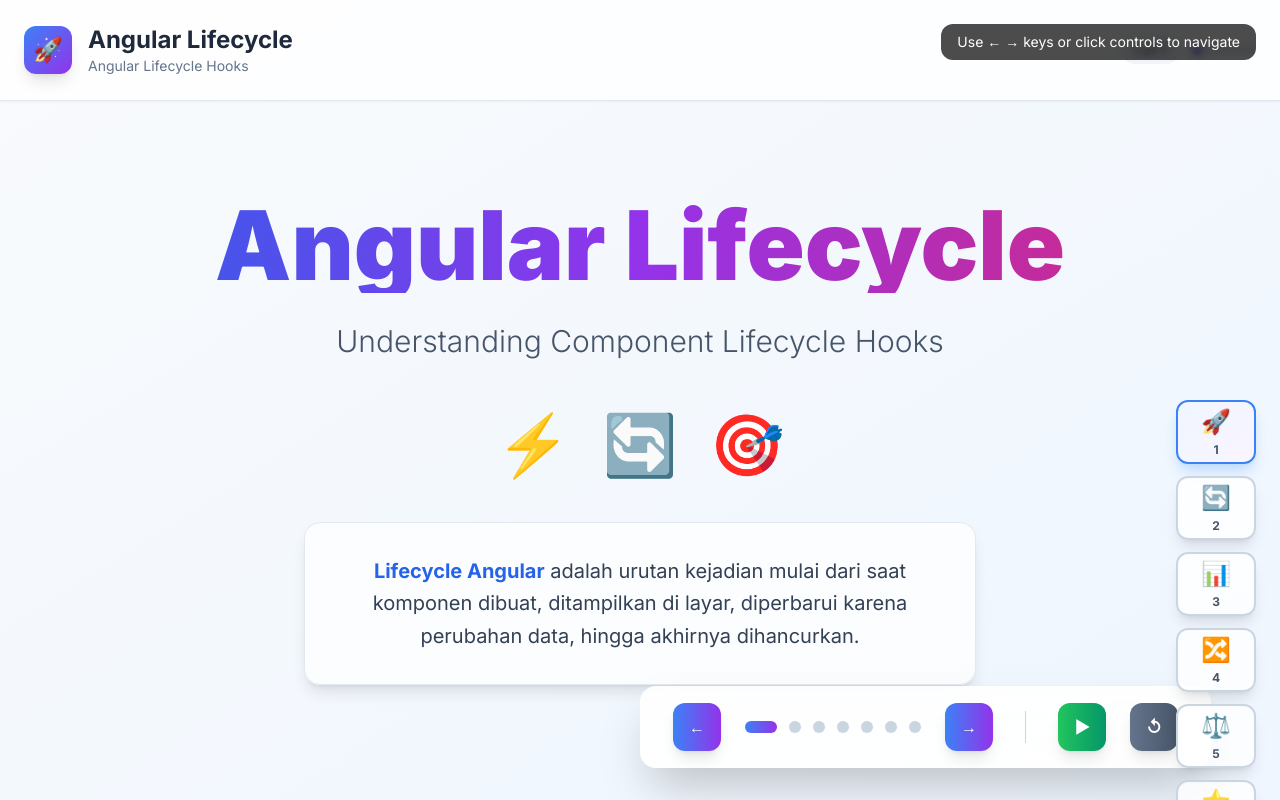
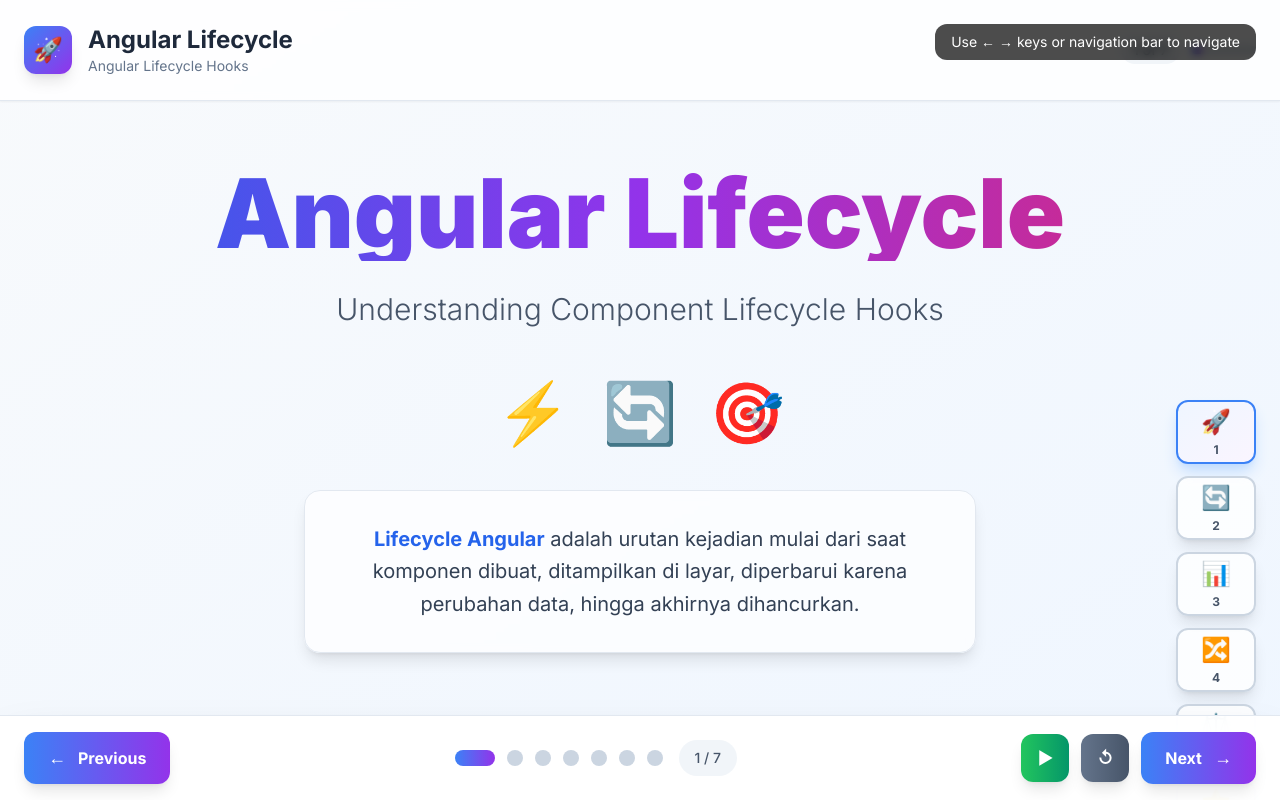
Before and after one commit to wellyprtm/angular-lifecycle-presentation, a Next.js app: page / in a window 1280 px wide. Built offline with nearby package versions, Linux system fonts and the light colour scheme.

Commit message:
update source

```diff
--- a/app/page.tsx
+++ b/app/page.tsx
@@ -46,14 +46,14 @@ const SlideTemplate = ({
       </div>
     </div>
 
-    {/* Content Area */}
-    <div className="flex-1 p-8 overflow-auto pt-16">
-      <div className="max-w-7xl mx-auto h-full flex items-start justify-center">
+    {/* Content Area with bottom margin for navigation */}
+    <div className="flex-1 p-8 overflow-auto pb-48">
+      <div className="max-w-7xl mx-auto h-full flex items-start justify-center mb-40">
         <motion.div
           initial={{ y: 20, opacity: 0 }}
           animate={{ y: 0, opacity: 1 }}
           transition={{ delay: 0.2, duration: 0.4 }}
-          className="w-full pt-8"
+          className="w-full pt-8 pb-24"
         >
           {slide.content}
         </motion.div>
@@ -637,22 +637,28 @@ export default function HomePage() {
         )}
       </AnimatePresence>
 
-      {/* Modern Navigation Controls */}
+      {/* Fixed Bottom Navigation Bar */}
+      <div className="fixed bottom-0 left-0 right-0 bg-white/95 backdrop-blur-lg border-t border-slate-200 shadow-2xl z-50">
+        <div className="max-w-7xl mx-auto px-6 py-4">
           <motion.div
             initial={{ y: 100, opacity: 0 }}
             animate={{ y: 0, opacity: 1 }}
             transition={{ delay: 0.5 }}
-        className="absolute bottom-8 left-1/2 transform -translate-x-1/2 flex items-center gap-6 bg-white/90 backdrop-blur-lg px-8 py-4 rounded-2xl shadow-2xl border border-white/20"
+            className="flex items-center justify-between"
           >
+            {/* Left: Previous Button */}
             <motion.button
-          whileHover={{ scale: 1.1 }}
+              whileHover={{ scale: 1.05 }}
               whileTap={{ scale: 0.95 }}
               onClick={prevSlide}
-          className="w-12 h-12 rounded-xl bg-gradient-to-r from-blue-500 to-purple-600 text-white flex items-center justify-center font-bold shadow-lg hover:shadow-xl transition-all"
+              className="flex items-center gap-3 px-6 py-3 rounded-xl bg-gradient-to-r from-blue-500 to-purple-600 text-white font-bold shadow-lg hover:shadow-xl transition-all"
             >
-          ←
+              <span className="text-lg">←</span>
+              <span className="hidden sm:block">Previous</span>
             </motion.button>
 
+            {/* Center: Slide Indicators */}
+            <div className="flex items-center gap-4">
               <div className="flex items-center gap-3">
                 {slides.map((_, index) => (
                   <motion.button
@@ -662,26 +668,26 @@ export default function HomePage() {
                     onClick={() => goToSlide(index + 1)}
                     className={`transition-all duration-300 rounded-full ${
                       currentSlide === index + 1
-                  ? "w-8 h-3 bg-gradient-to-r from-blue-500 to-purple-600"
-                  : "w-3 h-3 bg-slate-300 hover:bg-slate-400"
+                        ? "w-10 h-4 bg-gradient-to-r from-blue-500 to-purple-600"
+                        : "w-4 h-4 bg-slate-300 hover:bg-slate-400"
                     }`}
                   />
                 ))}
               </div>
 
+              {/* Slide Counter */}
+              <div className="hidden sm:flex items-center gap-2 px-4 py-2 bg-slate-100 rounded-full">
+                <span className="text-sm font-medium text-slate-600">
+                  {currentSlide} / {slides.length}
+                </span>
+              </div>
+            </div>
+
+            {/* Right: Control Buttons */}
+            <div className="flex items-center gap-3">
+              {/* Auto-play Button */}
               <motion.button
-          whileHover={{ scale: 1.1 }}
-          whileTap={{ scale: 0.95 }}
-          onClick={nextSlide}
-          className="w-12 h-12 rounded-xl bg-gradient-to-r from-blue-500 to-purple-600 text-white flex items-center justify-center font-bold shadow-lg hover:shadow-xl transition-all"
-        >
-          →
-        </motion.button>
-
-        <div className="w-px h-8 bg-slate-300 mx-2" />
-
-        <motion.button
-          whileHover={{ scale: 1.1 }}
+                whileHover={{ scale: 1.05 }}
                 whileTap={{ scale: 0.95 }}
                 onClick={() => setIsAutoPlay(!isAutoPlay)}
                 className={`w-12 h-12 rounded-xl flex items-center justify-center font-bold shadow-lg transition-all ${
@@ -689,21 +695,38 @@ export default function HomePage() {
                     ? "bg-gradient-to-r from-red-500 to-pink-600 text-white"
                     : "bg-gradient-to-r from-green-500 to-emerald-600 text-white"
                 }`}
+                title={isAutoPlay ? "Pause Auto-play" : "Start Auto-play"}
               >
                 {isAutoPlay ? "⏸" : "▶"}
               </motion.button>
 
+              {/* Reset Button */}
               <motion.button
-          whileHover={{ scale: 1.1 }}
+                whileHover={{ scale: 1.05 }}
                 whileTap={{ scale: 0.95 }}
                 onClick={() => goToSlide(1)}
                 className="w-12 h-12 rounded-xl bg-gradient-to-r from-slate-500 to-slate-600 text-white flex items-center justify-center font-bold shadow-lg hover:shadow-xl transition-all"
+                title="Go to First Slide"
               >
                 ↺
               </motion.button>
+
+              {/* Next Button */}
+              <motion.button
+                whileHover={{ scale: 1.05 }}
+                whileTap={{ scale: 0.95 }}
+                onClick={nextSlide}
+                className="flex items-center gap-3 px-6 py-3 rounded-xl bg-gradient-to-r from-blue-500 to-purple-600 text-white font-bold shadow-lg hover:shadow-xl transition-all"
+              >
+                <span className="hidden sm:block">Next</span>
+                <span className="text-lg">→</span>
+              </motion.button>
+            </div>
           </motion.div>
+        </div>
+      </div>
 
-      {/* Slide Thumbnails */}
+      {/* Slide Thumbnails - Adjusted position */}
       <motion.div
         initial={{ x: 100, opacity: 0 }}
         animate={{ x: 0, opacity: 1 }}
@@ -728,14 +751,14 @@ export default function HomePage() {
         ))}
       </motion.div>
 
-      {/* Instructions */}
+      {/* Instructions - Adjusted position */}
       <motion.div
         initial={{ opacity: 0 }}
         animate={{ opacity: 1 }}
         transition={{ delay: 1 }}
         className="absolute top-6 right-6 bg-black/70 text-white px-4 py-2 rounded-xl text-sm backdrop-blur-sm"
       >
-        Use ← → keys or click controls to navigate
+        Use ← → keys or navigation bar to navigate
       </motion.div>
     </div>
   )
--- a/package.json
+++ b/package.json
@@ -4,7 +4,7 @@
   "private": true,
   "scripts": {
     "dev": "next dev",
-    "build": "next build && next export",
+    "build": "next build",
     "start": "next start",
     "lint": "next lint"
   },
```
Lines whose indentation alone changed are shown as unchanged.
